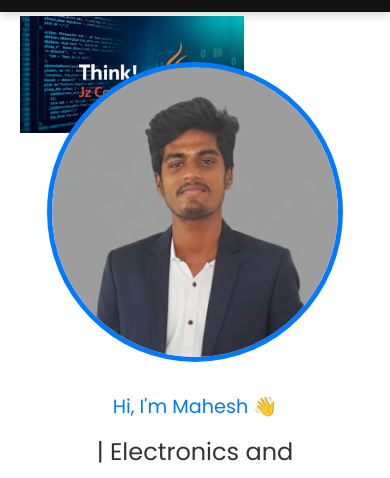
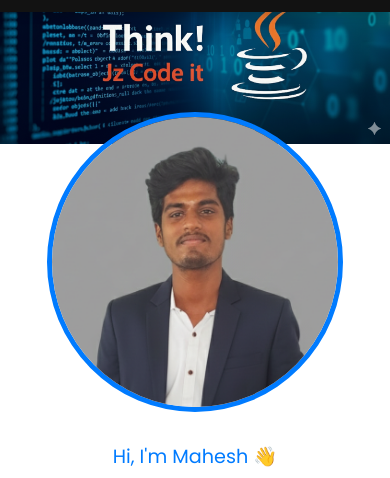
Before and after one commit to Mahez-snow/portfolio-, a plain HTML site: page index.html in a window 390 px wide. Shown: the part 64-542 px from the top of the page. Drawn offline with Linux system fonts and the light colour scheme.

Commit message:
Add files via upload

```diff
--- a/style.css
+++ b/style.css
@@ -81,22 +81,57 @@ body {
     background-size: contain;
     z-index: 1;
 }
-@media (max-width: 768px) {
-    /* ... other existing styles ... */
+/* CHANGE 900px to 1200px */
+@media (max-width: 1200px) {
+    /* Adjust Hero Section */
+    .hero-section {
+        flex-direction: column-reverse;
+        text-align: center;
+        padding-bottom: 50px;
+        min-height: auto;
+        padding-top: 0;
 
-    /* FIX 2: Correct Mobile Banner Positioning */
-    .bgbanner {
-        width: 90%; /* Make it wider on mobile */
-        left: 5%; /* Center it better (90% width + 5% left margin leaves 5% right margin) */
-
-        /* FIX 3: Clean up height properties on mobile */
-        height: 0;
-        padding-bottom: 30%; /* INCREASE HEIGHT on mobile to prevent clipping (Adjust this value!) */
+        /* FIX 1: Add Stacking Context */
+        position: relative;
     }
 
+    /* FIX 2: Banner must span full width when stacked */
+    .bgbanner {
+        width: 100%;
+        height: 100%;
+        left: 0;
+        top: 0;
+        z-index: 0; /* Send it behind everything */
+        background-size: contain;
+    }
 
-}
-.logo {
+    /* FIX 3: Ensure content is visible */
+    .hero-content {
+        padding-right: 0;
+        padding-top: 50px;
+        position: relative;
+        z-index: 10;
+    }
+
+    .hero-image-placeholder {
+        justify-content: center;
+        margin-bottom: 30px;
+        margin-top: 50px;
+        position: relative;
+        z-index: 10;
+    }
+
+    /* ... rest of the styles inside this block, like .hero-content h1, etc. ... */
+
+    .hero-content h1 {
+        font-size: 2.5em; /* Keep this scale */
+    }
+
+    .nav-links {
+        display: none; /* Hide navigation links on small screens */
+    }
+    /* ... */
+}.logo {
     font-size: 1.8em;
     font-weight: 700;
     color: var(--color-primary);
```
